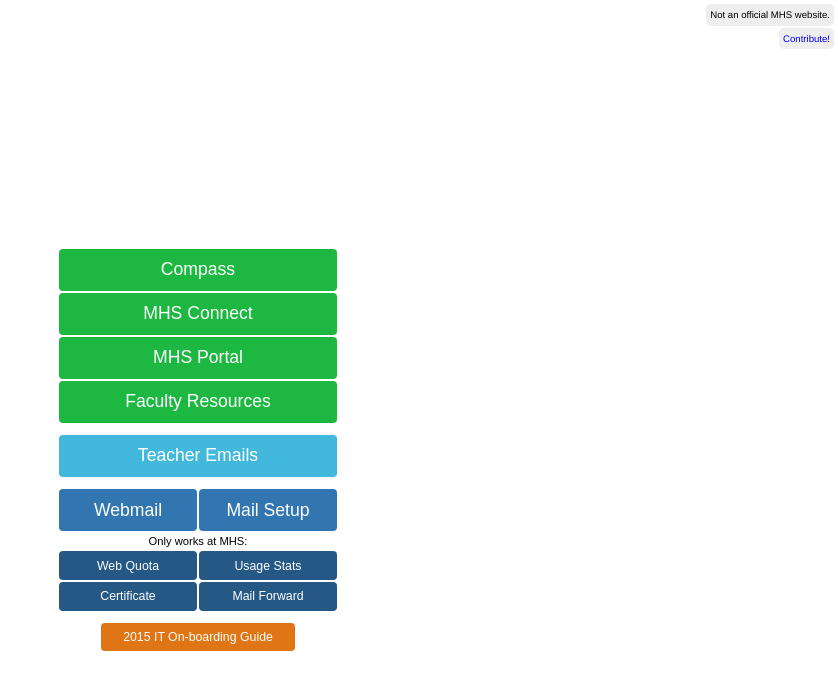
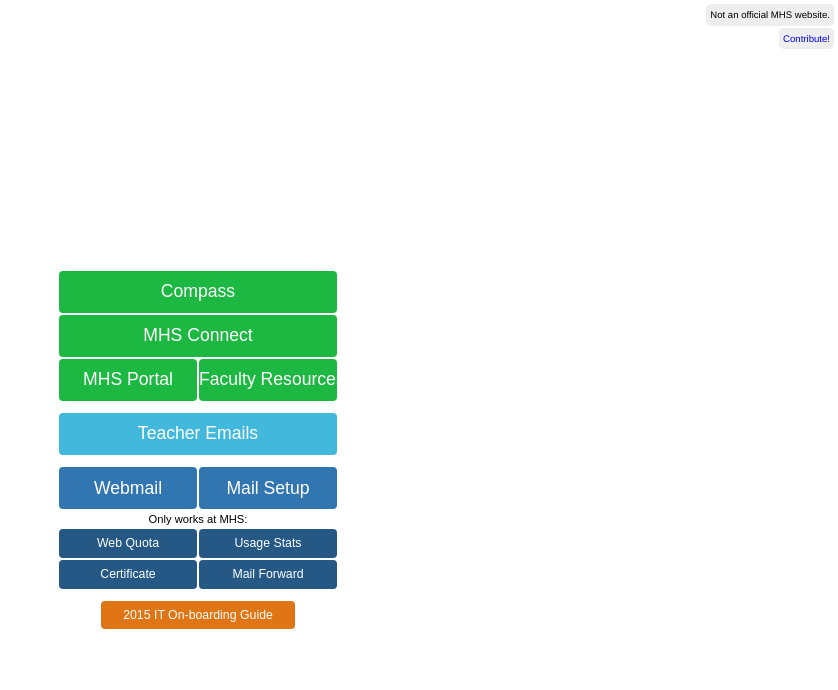
Before and after one commit to mhslinks/mhslinks.github.io, a Jekyll site: the page built from index.html, in a window 1280 px wide. Shown: the top 690 px of the page, without its empty margins (442-1280 px from the left). Built offline with Jekyll 4.4.1, drawn with Linux system fonts in a browser that asks for light colours.

Commit message:
Remove old science faculty website, update link sizes

```diff
--- a/_data/faculties.yml
+++ b/_data/faculties.yml
@@ -4,8 +4,6 @@
   links:
     - name: English
       url: http://resources.mhs.vic.edu.au/english/
-    - name: Science
-      url: http://resources.mhs.vic.edu.au/science/
     - name: Physics
       url: http://physicsatmhs.com/
 -
--- a/_data/links.yml
+++ b/_data/links.yml
@@ -10,12 +10,12 @@
 
 - name: MHS Portal
   url: http://domain.mhs.vic.edu.au/
-  size: 1-1
+  size: 1-2
   colour: green
 
 - name: Faculty Resources
   url: faculties/
-  size: 1-1
+  size: 1-2
   colour: green
 
 -
```
